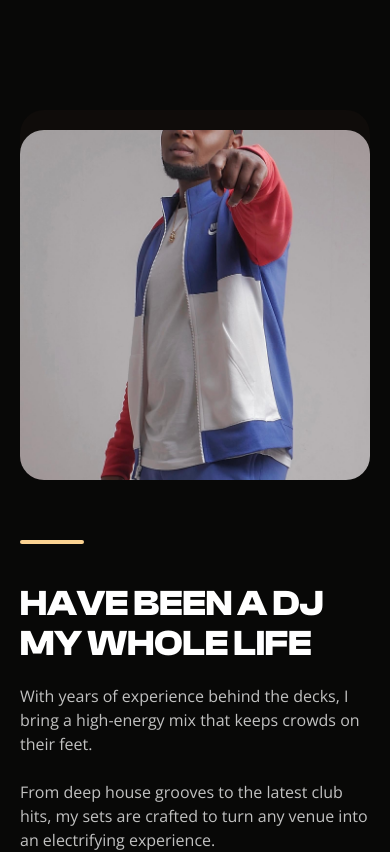
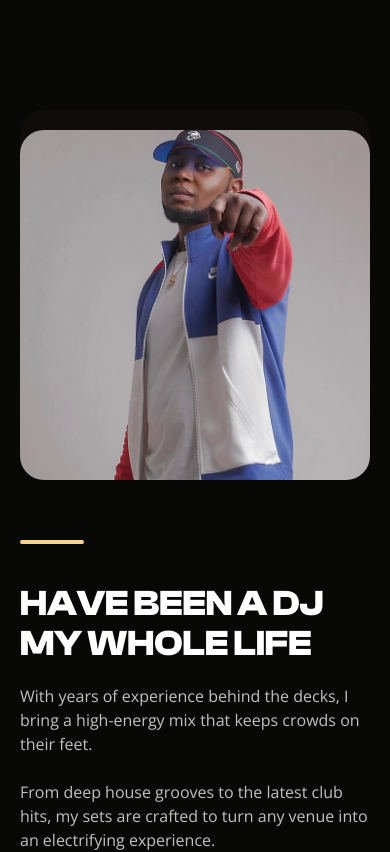
Before and after one commit to TeddyMedjio/djzoumanto, a Next.js app: page / in a window 390 px wide. Shown: the part 1360-2212 px from the top of the page. Built offline with nearby package versions, Linux system fonts and the light colour scheme.

Commit message:
update image

```diff
--- a/app/components/about.tsx
+++ b/app/components/about.tsx
@@ -18,7 +18,7 @@ export default function About() {
                 src="/zoumanto2.jpeg"
                 alt="image du dj"
                 fill={true}
-                className=" absolute inset-0 object-cover"
+                className=" absolute inset-0 object-cover object-top"
               />
             </div>
           </div>
--- a/app/components/formulaire/form.tsx
+++ b/app/components/formulaire/form.tsx
@@ -35,7 +35,7 @@ export default function ContactForm() {
   return (
     <form
       onSubmit={handleSubmit(onSubmit)}
-      className="bg-card text-white p-8 rounded-2xl w-full mx-auto space-y-6 "
+      className="bg-card text-white p-4 md:p-8 rounded-2xl w-full mx-auto space-y-6 "
     >
       <div className="grid grid-cols-1 md:grid-cols-2 gap-4">
         <div>
```
